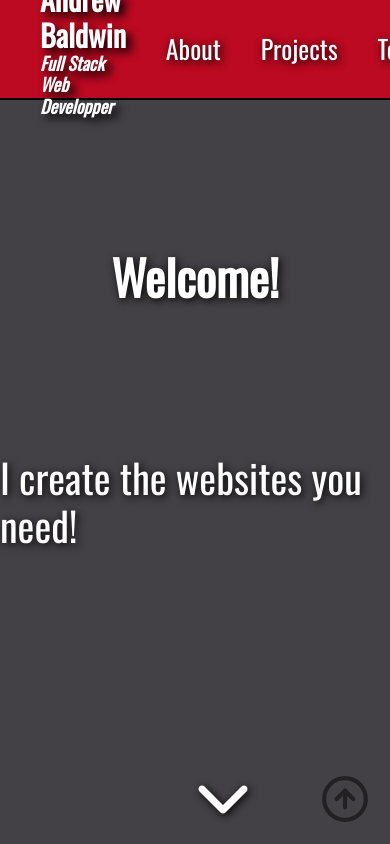
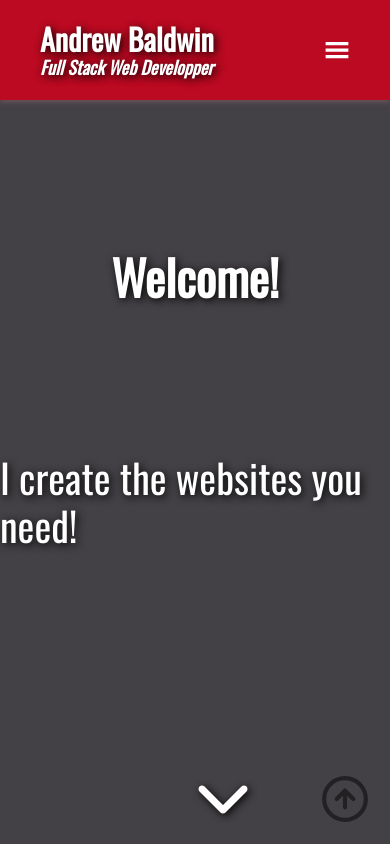
Before and after one commit to andrewbaldwin44/Personal_Page, a React (Create React App) app: page / in a window 390 px wide. Shown: the top 844 px of the page. Built offline with nearby package versions, Linux system fonts and the light colour scheme; a web font is replaced by a local one.

Commit message:
Add mobile navbar

```diff
--- a/src/components/NavBar.js
+++ b/src/components/NavBar.js
@@ -1,5 +1,7 @@
 import React from 'react';
 import styled from 'styled-components';
+
+import { GiHamburgerMenu } from 'react-icons/gi';
 
 import { PAGE_DIMENSIONS } from '../constants';
 const { NAVBAR_HEIGHT } = PAGE_DIMENSIONS;
@@ -7,35 +9,38 @@ const { NAVBAR_HEIGHT } = PAGE_DIMENSIONS;
 function NavBar() {
   return (
     <Nav>
-      <a href="#welcome-section">
+      <a href='#welcome-section' className='nav-link'>
           <h1>Andrew Baldwin</h1>
           <h2>Full Stack Web Developper</h2>
       </a>
-      <section>
-        <a href="#welcome-section">About</a>
-        <a href="#projects-section">Projects</a>
-        <a href="#testimonials-section">Testimonials</a>
-        <a href="#contact-section">Contact</a>
-      </section>
+      <div className='nav-menu'>
+        <GiHamburgerMenu />
+        <div className='section-links'>
+          <a href='#welcome-section' className='nav-link'>About</a>
+          <a href='#projects-section' className='nav-link'>Projects</a>
+          <a href='#testimonials-section' className='nav-link'>Testimonials</a>
+          <a href='#contact-section' className='nav-link'>Contact</a>
+        </div>
+      </div>
     </Nav>
   )
 }
 
 const Nav = styled.nav`
   position: fixed;
+  display: flex;
+  align-items: center;
+  justify-content: space-between;
   z-index: 1;
   width: 100%;
   height: ${NAVBAR_HEIGHT}px;
   left: 0px;
   top: 0px;
   background-color: var(--redBG);
-  border-bottom: 2px solid black;
-  display: flex;
-  justify-content: space-between;
-  align-items: center;
+  box-shadow: 0 2px 5px var(--shadow);
+  padding: 0 40px;
 
   h1, h2 {
-    margin-left: 40px;
     cursor: pointer;
   }
 
@@ -48,8 +53,43 @@ const Nav = styled.nav`
     font-size: 18px;
   }
 
-  a {
+  .nav-link:not(:last-child) {
     padding-right: 40px;
+  }
+
+  svg {
+    display: none;
+    cursor: pointer;
+  }
+
+  @media (max-width: 800px) {
+    .section-links {
+      display: none;
+    }
+
+    svg {
+      display: block;
+    }
+
+    .nav-menu:hover > .section-links {
+      display: flex;
+    }
+
+    .section-links {
+      position: absolute;
+      flex-direction: column;
+      align-items: center;
+      background-color: var(--redBG);
+      line-height: 2;
+      left: 0;
+      top: ${NAVBAR_HEIGHT}px;
+      width: 100%;
+      padding: 20px 0;
+
+      .nav-link {
+        padding: 0;
+      }
+    }
   }
 `;
 
```
